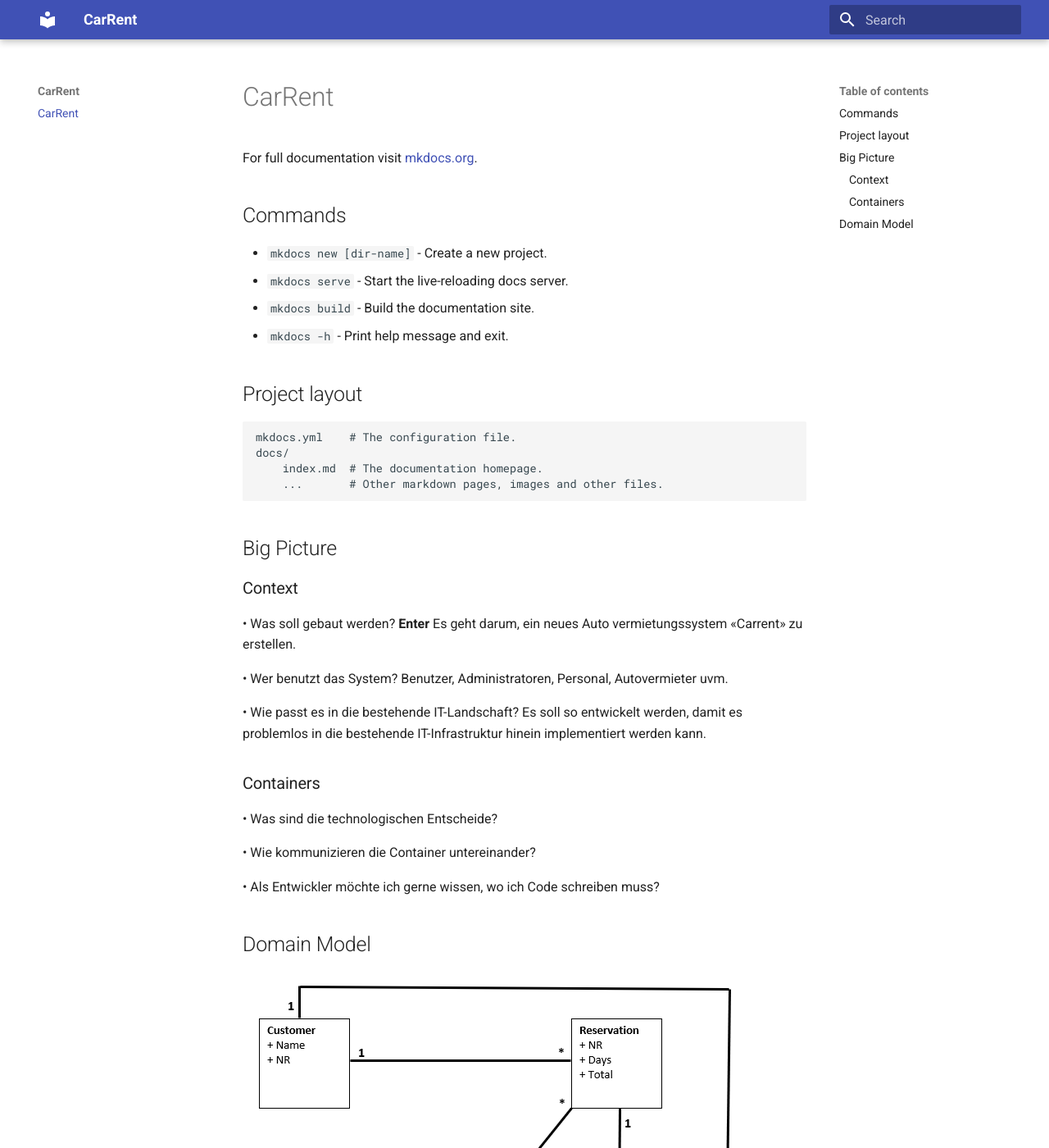
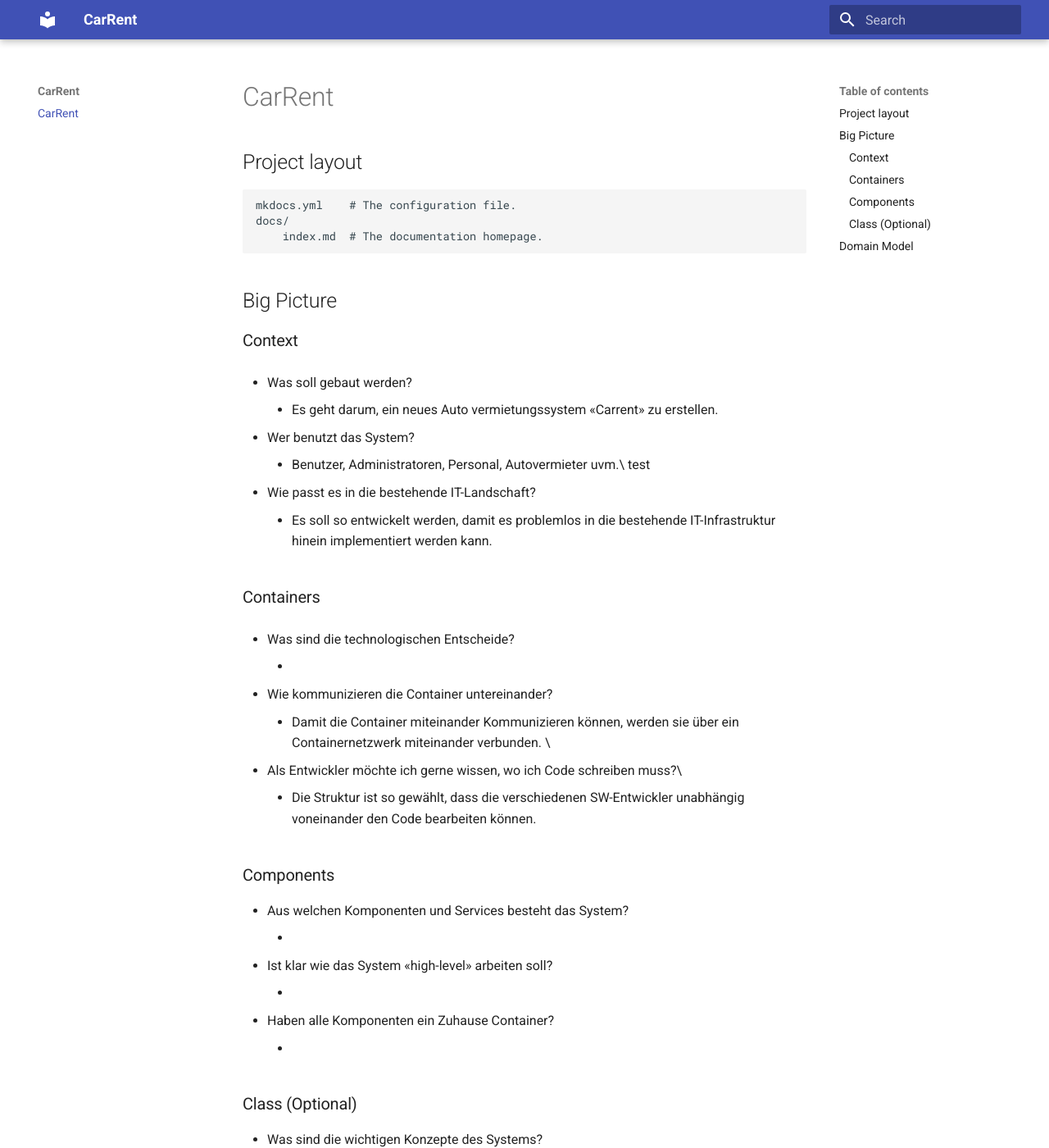
Before and after one commit to Markusdust/carrent, an MkDocs documentation site: the page built from docs/index.md, in a window 1280 px wide and 1400 px high. Shown: the whole window at 82% size. Built offline with MkDocs 1.6.1 and Material for MkDocs 9.7.7, drawn with Linux system fonts in a browser that asks for light colours; some of the changed text lies outside the part shown.

Commit message:
Inhalt anpassung

```diff
--- a/docs/index.md
+++ b/docs/index.md
@@ -1,40 +1,47 @@
 # CarRent
-
-For full documentation visit [mkdocs.org](https://www.mkdocs.org).
-
-## Commands
-
-* `mkdocs new [dir-name]` - Create a new project.
-* `mkdocs serve` - Start the live-reloading docs server.
-* `mkdocs build` - Build the documentation site.
-* `mkdocs -h` - Print help message and exit.
 
 ## Project layout
 
     mkdocs.yml    # The configuration file.
     docs/
         index.md  # The documentation homepage.
-        ...       # Other markdown pages, images and other files.
+
 ## Big Picture
 ### Context
-•	Was soll gebaut werden? **Enter**
-        Es geht darum, ein neues Auto vermietungssystem «Carrent» zu erstellen.
+- Was soll gebaut werden?
+    - Es geht darum, ein neues Auto vermietungssystem «Carrent» zu erstellen.
 
-•	Wer benutzt das System?
-        Benutzer, Administratoren, Personal, Autovermieter uvm.
+- Wer benutzt das System?
+    - Benutzer, Administratoren, Personal, Autovermieter uvm.\\ test
 
-•	Wie passt es in die bestehende IT-Landschaft?
-        Es soll so entwickelt werden, damit es problemlos in die bestehende IT-Infrastruktur hinein implementiert werden kann.
+- Wie passt es in die bestehende IT-Landschaft?
+    - Es soll so entwickelt werden, damit es problemlos in die bestehende IT-Infrastruktur hinein implementiert werden kann.
 
 
 ### Containers
-•	Was sind die technologischen Entscheide?
+- Was sind die technologischen Entscheide?
+    -
 
+- Wie kommunizieren die Container untereinander?
+    - Damit die Container miteinander Kommunizieren können, werden sie über ein Containernetzwerk miteinander verbunden. \
 
-•	Wie kommunizieren die Container untereinander?
+- Als Entwickler möchte ich gerne wissen, wo ich Code schreiben muss?\
+    - Die Struktur ist so gewählt, dass die verschiedenen SW-Entwickler unabhängig voneinander den Code bearbeiten können.
 
+### Components
+- Aus welchen Komponenten und Services besteht das System?
+    -
+- Ist klar wie das System «high-level» arbeiten soll?
+    -
+- Haben alle Komponenten ein Zuhause Container?
+    -
 
-•	Als Entwickler möchte ich gerne wissen, wo ich Code schreiben muss?
+### Class (Optional)
+- Was sind die wichtigen Konzepte des Systems?
+    -
+- Wie stehen die Konzepte zu einander?
+    -
+
 
 ## Domain Model
 ![](2022-09-11-21-41-23.png)
```
